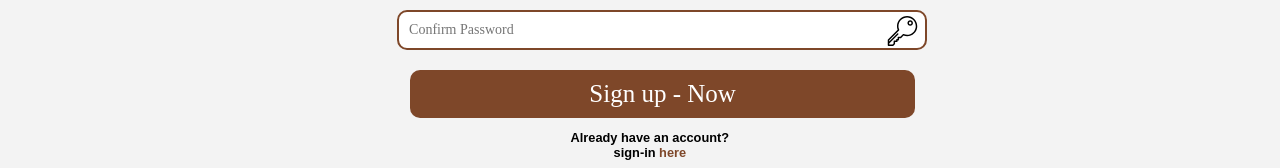
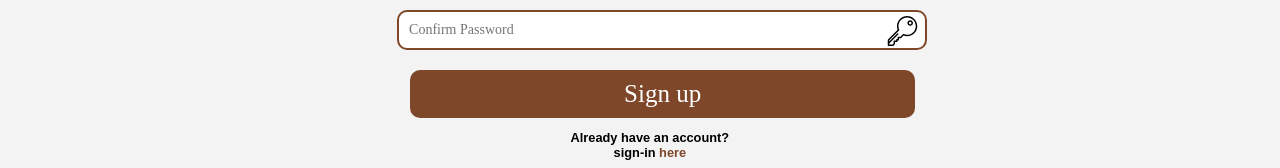
Before and after one commit to T2Wil/MyDiary, a website: page UI/pages/signup.html in a window 1280 px wide. Shown: the part 481-649 px from the top of the page. Drawn offline with Linux system fonts and the light colour scheme.

```diff
--- a/UI/pages/signup.html
+++ b/UI/pages/signup.html
@@ -33,7 +33,7 @@
             <input type="password" name="password" id="password" placeholder="Enter Password">
             <img src="../assets/key.svg" alt="" class="icon-small">
             <input type="password" name="password2" id="password2" placeholder="Confirm Password">
-            <input type="submit" value="Sign up - Now" class="btn" id="submit">
+            <input type="submit" value="Sign up" class="btn" id="submit">
         </form>
         <p>
                 Already have an account? <br>
```
